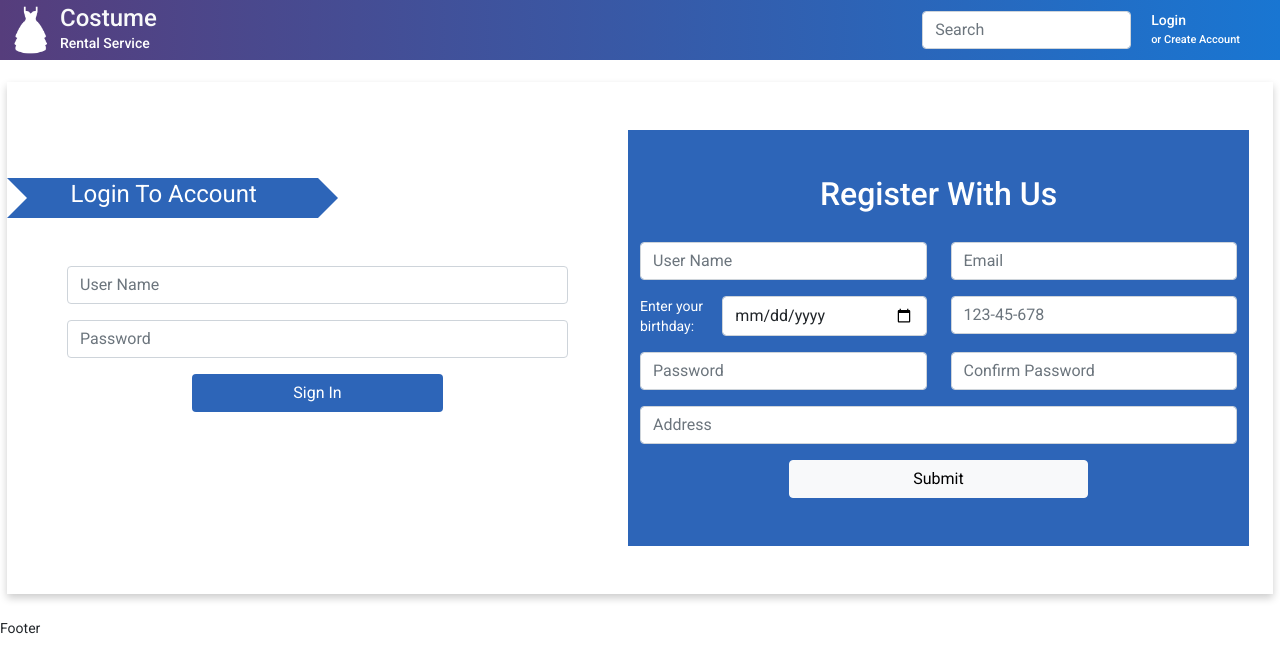
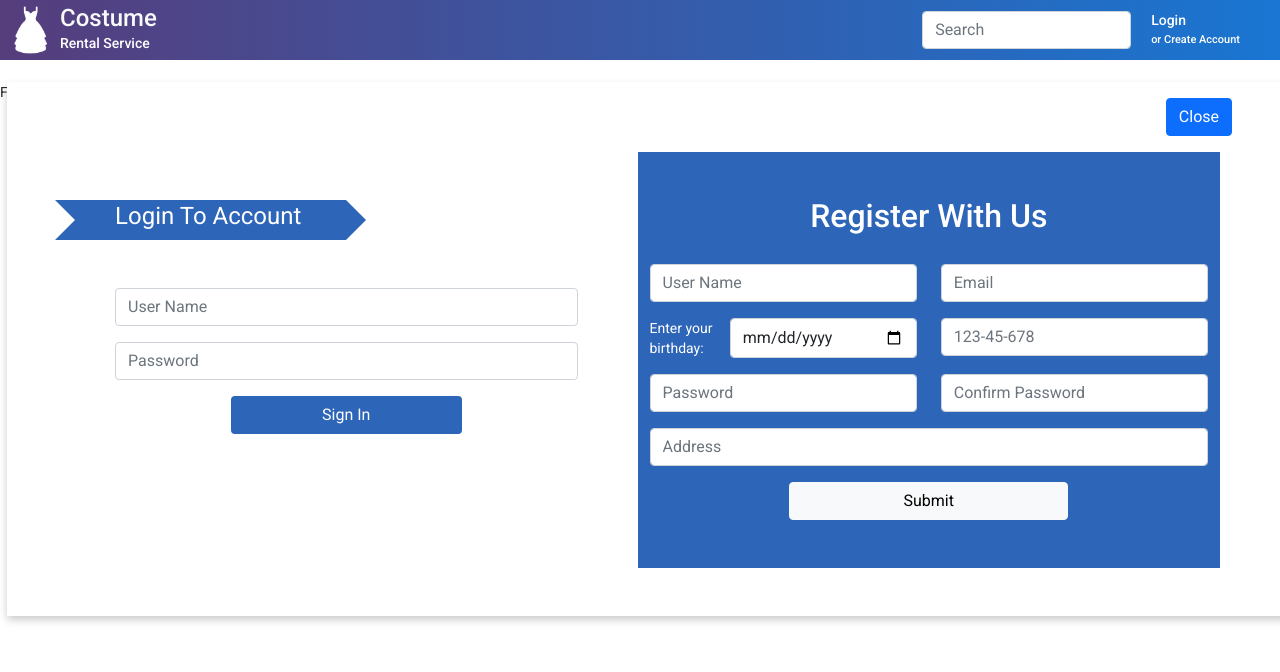
Before and after one commit to Pooh15/CostumeRentalFrontEnd, an Angular app: page /login-register in a window 1280 px wide. Shown: the top 672 px of the page. Built offline with nearby package versions, Linux system fonts and the light colour scheme.

Commit message:
Update userName in header

```diff
--- a/src/app/services/auth.service.ts
+++ b/src/app/services/auth.service.ts
@@ -38,7 +38,7 @@ export class AuthService {
 			catchError(errorRes => {
 				let errorMessage = 'An unknown error occurred!';
 
-				if (!errorRes.error.Error) {
+				if (!errorRes.error) {
 					return throwError(errorMessage);
 				}else {
 					return throwError(errorRes.error);
--- a/src/app/shared/header/header.component.html
+++ b/src/app/shared/header/header.component.html
@@ -18,11 +18,27 @@
     <form class="header-menu nav-item">
       <input class="form-control mr-sm-2" type="search" placeholder="Search" aria-label="Search">
     </form>
-    <span class="header-menu nav-item login-header" routerLink="login-register">
+    <span class="header-menu nav-item login-header" (click)="loginFlag = !loginFlag"
+    *ngIf="userName == ''">
      <span class="bi bi-person-square"><span class="ml-2">Login</span></span>
      <span style="font-size:11px">or Create Account</span>
    </span>
-
- </div>
+   <div class="nav-item" *ngIf="userName != ''">
+    <div class="btn-group">
+      <button type="button" class="btn btn-light dropdown-toggle" data-bs-toggle="dropdown" aria-expanded="false">
+        {{userName}}
+      </button>
+      <ul class="dropdown-menu dropdown-menu-end">
+        <li><button class="dropdown-item" type="button">Profile</button></li>
+        <li><button class="dropdown-item" type="button" (click)="signOut()">LogOut</button></li>
+      </ul>
+    </div>
+  </div>
 </div>
 </div>
+</div>
+
+<div *ngIf="loginFlag">
+  <app-login-register (closeLogin)="loginOpenClose($event)"
+  (loggedInUser)="updateUserName($event)"></app-login-register>
+</div>
--- a/src/app/shared/header/header.component.ts
+++ b/src/app/shared/header/header.component.ts
@@ -1,16 +1,37 @@
 import { Component, OnInit } from '@angular/core';
+import { Router } from '@angular/router';
 
 @Component({
-  selector: 'app-header',
-  templateUrl: './header.component.html',
-  styleUrls: ['./header.component.css']
+	selector: 'app-header',
+	templateUrl: './header.component.html',
+	styleUrls: ['./header.component.css']
 })
 export class HeaderComponent implements OnInit {
+	loginFlag: boolean = false;
+	userName:string = "";
 
-  constructor() {
+	constructor(private router:Router) {
 
-  }
+	}
+	loginOpenClose(closeLogin: {closeLoginScreen: boolean}){
+		this.loginFlag = closeLogin.closeLoginScreen;
+	}
 
-  ngOnInit(): void { }
+	//Update Username to header
+	updateUserName(user: {userName: string}){
+		this.userName = user.userName;
+		this.loginFlag = false;
+	}
 
+	//Update User Profile
+	updateProfile(){
+
+	}
+
+	signOut(){
+		sessionStorage.clear();
+		this.userName = '';
+		this.router.navigate(['home']);
+	}
+	ngOnInit(): void { }
 }
--- a/src/app/shared/login-register/login-register.component.css
+++ b/src/app/shared/login-register/login-register.component.css
@@ -1,6 +1,11 @@
 .login-container{
 	box-shadow: 0 4px 8px 0 rgb(0 0 0 / 20%);
+  z-index: 10;
+  position: fixed;
+  background-color: white;
+ /* background-color: rgb(5 36 114 / 57%);*/
 }
+
 .btn-light:hover, .btn-light:focus, .btn-light:active, .btn-light.active,
 .open>.dropdown-toggle.btn-light {
     color: #fff;
--- a/src/app/shared/login-register/login-register.component.html
+++ b/src/app/shared/login-register/login-register.component.html
@@ -1,6 +1,9 @@
-<div class="row login-container">
-
-<div class="row py-5">
+<div class="row login-container px-5">
+<div style="display: flex;
+    justify-content: end;">
+	<span><button type="button" class="btn btn-primary my-3" (click)="close()">Close</button></span>
+</div>
+<div class="row pb-5">
 	<div class="col my-5">
 	<span *ngIf="loginError || registerErr">
 		<div class="alert alert-danger alert-dismissible fade show" role="alert">
--- a/src/app/shared/login-register/login-register.component.ts
+++ b/src/app/shared/login-register/login-register.component.ts
@@ -1,4 +1,4 @@
-import { Component, OnInit } from '@angular/core';
+import { Component, OnInit, Output, EventEmitter } from '@angular/core';
 import {AuthService} from '../../services/auth.service';
 import { Router } from '@angular/router';
 import { FormBuilder, FormGroup, Validators, FormControl } from '@angular/forms';
@@ -9,7 +9,9 @@ import { FormBuilder, FormGroup, Validators, FormControl } from '@angular/forms'
 	styleUrls: ['./login-register.component.css']
 })
 export class LoginRegisterComponent implements OnInit {
-	//registrationForm: FormGroup;
+	@Output() closeLogin = new EventEmitter<{closeLoginScreen: boolean}>();
+	@Output() loggedInUser = new EventEmitter<{userName: string}>();
+
 	today: number; //yyyy-mm-dd
 	uName: string="";
 	password: string="";
@@ -36,6 +38,10 @@ export class LoginRegisterComponent implements OnInit {
 
 				this.loginError = false;
 				this.router.navigate(['user']);
+				this.loggedInUser.emit({
+					userName: resData[0].u_name
+				});
+
 				if(resData[0].u_name === "User"){
 					this.router.navigate(['user']);
 				} else{
@@ -74,6 +80,12 @@ export class LoginRegisterComponent implements OnInit {
 			);
 	}
 
+	close():void{
+		this.closeLogin.emit({
+			closeLoginScreen: false
+		});
+	}
+
 	ngOnInit(): void {
 	}
 
```
